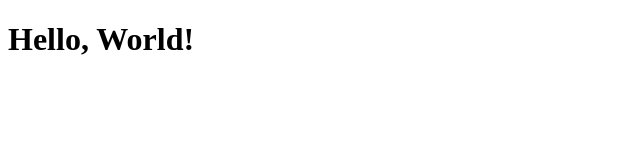
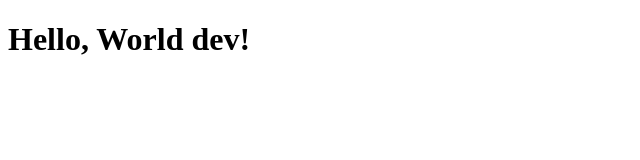
Before and after one commit to madhavagooduru/Devops1, a plain HTML site: page index.html in a window 1280 px wide. Shown: the whole page, without its empty margins (0-640 px from the left). Drawn offline with Linux system fonts and the light colour scheme.

Commit message:
Update index.html

```diff
--- a/index.html
+++ b/index.html
@@ -1,9 +1,9 @@
 <!DOCTYPE html>
 <html>
 <head>
-    <title>Hello, World!</title>
+    <title>Hello, World dev!</title>
 </head>
 <body>
-    <h1>Hello, World!</h1>
+    <h1>Hello, World dev!</h1>
 </body>
 </html>
```
